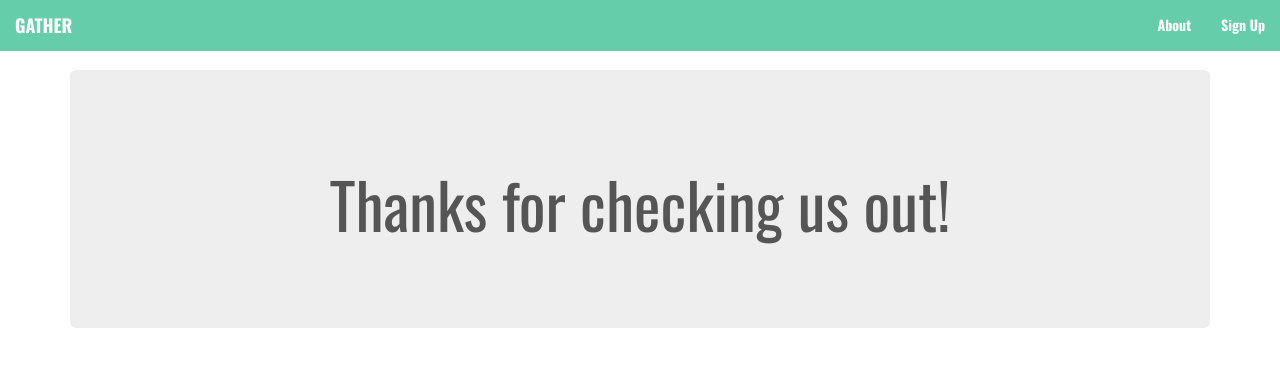
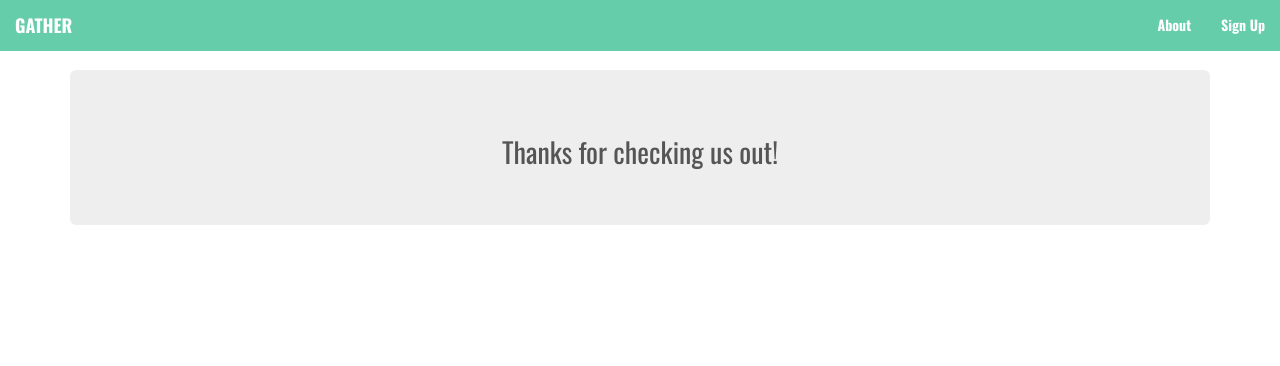
Before and after one commit to gbask/Gather, a website: page public/about.html in a window 1280 px wide. Drawn offline with nearby package versions, Linux system fonts and the light colour scheme.

Commit message:
changed formatting for about page

```diff
--- a/public/about.html
+++ b/public/about.html
@@ -49,8 +49,8 @@
 	<div class="container">
 		<div class="jumbotron text-center">
 			<div class="row">
-				<div class="col-sm-8 col-sm-offset-2 text-center">
-					<h1>Thanks for checking us out!</h1>
+				<div class="col-sm-12">
+					<h2>Thanks for checking us out!</h2>
 				</div>
 			</div>
 		</div>
```
